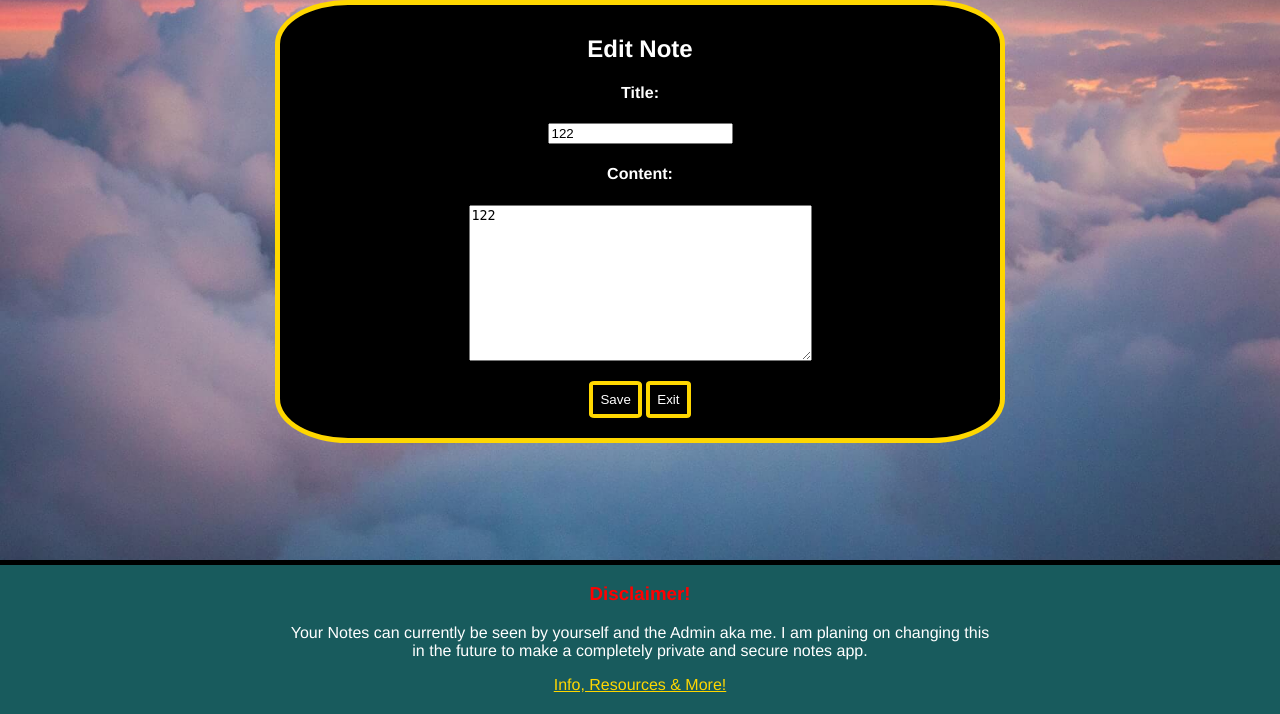
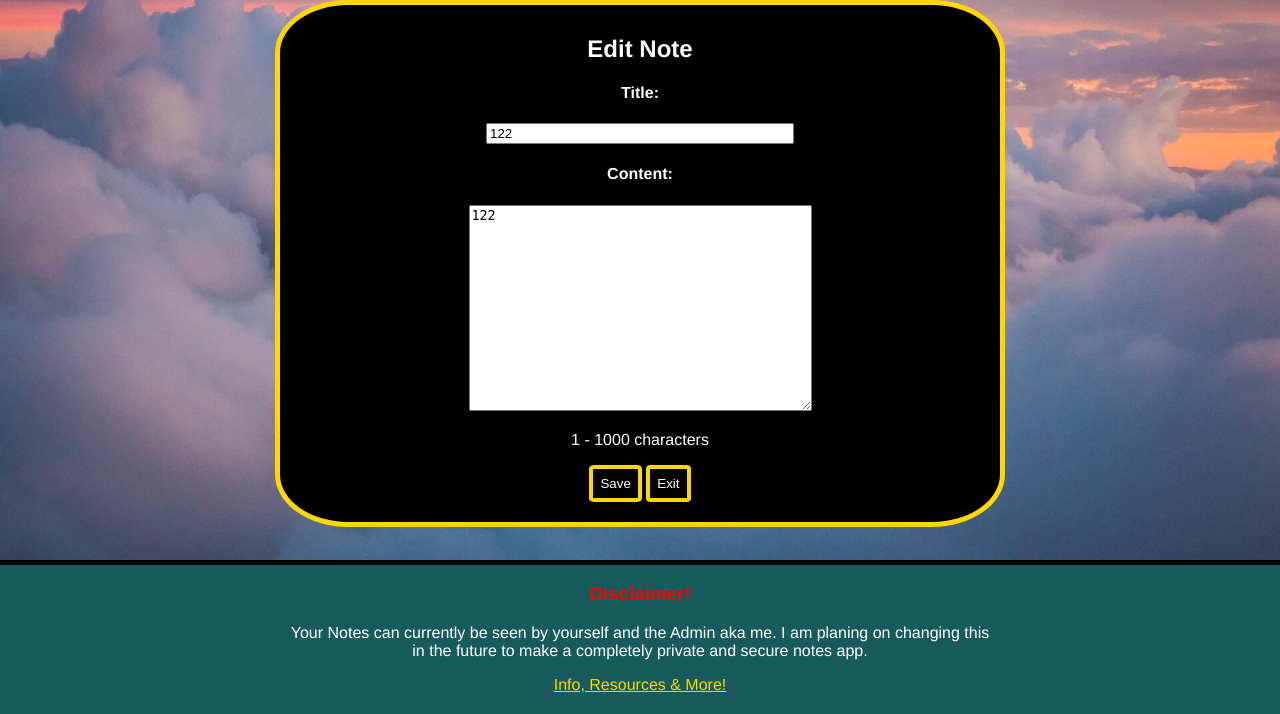
Before and after one commit to mejkej/cloudbook, a Django app: page /edit/1 in a window 1280 px wide. Shown: the part 166-880 px from the top of the page. Run offline with Django 3.2, Linux system fonts and the light colour scheme; a user stored in the database is signed in; data comes from the database, SQL or seed files in the repository; both versions use the stored data as it was after the commit.

Commit message:
added a placeholder for the title and a paragraph below content

```diff
--- a/cloudbookapp/forms.py
+++ b/cloudbookapp/forms.py
@@ -85,7 +85,9 @@ class NoteForm(forms.ModelForm):
     title = forms.CharField(
         min_length=1,
         max_length=50,
+        widget=forms.TextInput(attrs={'placeholder': '1 - 50 characters'}),
     )
+
 
     class Meta:
         model = Note
--- a/static/css/style.css
+++ b/static/css/style.css
@@ -145,9 +145,19 @@ main {
 
 }
 
-/* New note input field */
+/* New note title input field */
+.maindiv form #id_title {
+    width: 70%;
+    max-width: 300px;
+}
+
+/* New note content input field */
 .maindiv form #id_content {
+    text-align: start;
     max-width: 80%;
+    height:200px;
+    word-wrap: break-word;
+    white-space: pre-line;
 }
 
 
--- a/templates/edit.html
+++ b/templates/edit.html
@@ -9,6 +9,7 @@
         <h4>{{ field.label_tag }}</h4>
         <p>{{ field }}</p>
         {% endfor %}
+        <p>1 - 1000 characters</p>
         <button type="submit">Save</button>
         <button type="button" id="exitnewnote">Exit</button>
     </form>
--- a/templates/note.html
+++ b/templates/note.html
@@ -9,6 +9,7 @@
         <h4> {{ field.label_tag }} </h4>
         <p> {{ field }} </p>
         {% endfor %}
+        <p>1 - 1000 characters</p>
         <button type="submit">Save</button>
         <button type="button" id="exitnewnote">Exit</button>
     </form>
```
Also changed, not shown: cloudbookapp/tests.py (line endings or trailing spaces), db.sqlite3.
